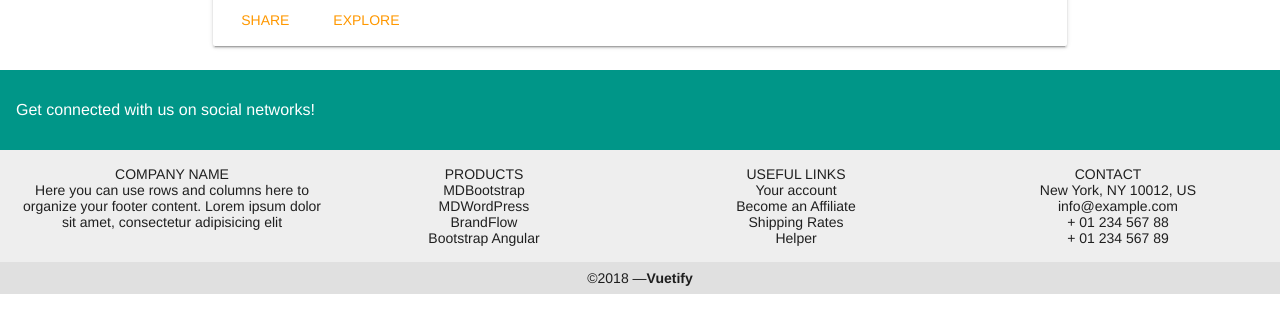
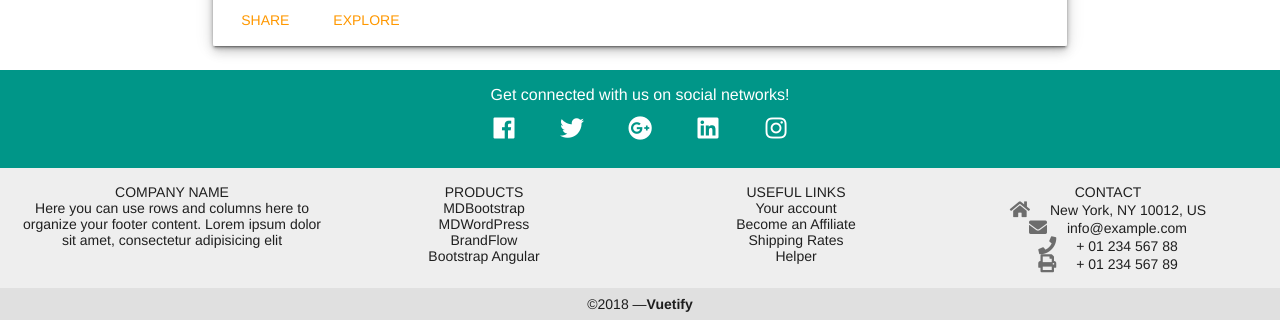
Before and after one commit to SamPratik/Vuetify-bitfumes, a Vue app: page /#/contact in a window 1280 px wide. Shown: the part 470-792 px from the top of the page. Built offline with nearby package versions, Linux system fonts and the light colour scheme.

Commit message:
Design complete

```diff
--- a/index.html
+++ b/index.html
@@ -5,6 +5,7 @@
     <meta name="viewport" content="width=device-width,initial-scale=1.0">
     <title>vuetify-overview</title>
    	<link href='https://fonts.googleapis.com/css?family=Roboto:300,400,500,700|Material+Icons' rel="stylesheet">
+    <link rel="stylesheet" href="https://use.fontawesome.com/releases/v5.0.13/css/all.css" integrity="sha384-DNOHZ68U8hZfKXOrtjWvjxusGo9WQnrNx2sqG0tfsghAvtVlRW3tvkXWZh58N9jp" crossorigin="anonymous">
   </head>
   <body>
     <div id="app"></div>
--- a/package.json
+++ b/package.json
@@ -11,6 +11,7 @@
     "build": "node build/build.js"
   },
   "dependencies": {
+    "font-awesome": "^4.7.0",
     "vue": "^2.5.2",
     "vue-router": "^3.0.1",
     "vuetify": "^1.0.17"
--- a/src/components/AppContact.vue
+++ b/src/components/AppContact.vue
@@ -1,6 +1,6 @@
 <template>
   <v-layout>
-    <v-flex xs12 sm8 offset-sm2 mt-4 mb-4>
+    <v-flex xs12 sm8 offset-sm2 mt-4 mb-4 class="elevation-6">
       <v-card>
         <v-card-media src="https://vuetifyjs.com/static/doc-images/cards/desert.jpg" height="200px">
         </v-card-media>
--- a/src/components/AppFooter.vue
+++ b/src/components/AppFooter.vue
@@ -1,7 +1,8 @@
 <template>
   <v-footer height="auto">
     <v-card flat tile class="flex">
-      <v-card-title class="teal white--text">
+      <v-card-text class="teal white--text">
+        <div class="text-md-center">
           <strong class="subheading">Get connected with us on social networks!</strong>
           <v-spacer></v-spacer>
           <v-btn
@@ -13,7 +14,8 @@
           >
             <v-icon size="24px">{{ icon }}</v-icon>
           </v-btn>
-      </v-card-title>
+        </div>
+      </v-card-text>
       <v-card-text class="grey lighten-3">
         <v-layout>
           <v-flex
```
Also changed, not shown: 1 other file (tests, documents, lock files or other folders). Lines whose indentation alone changed are shown as unchanged.
